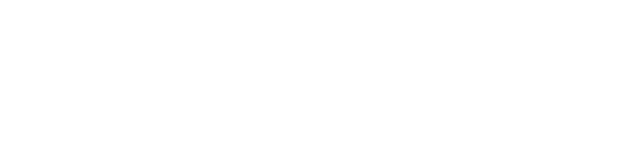
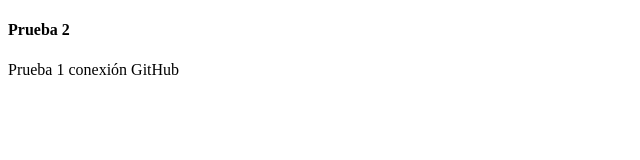
Before and after one commit to OresBryan/test1, a plain HTML site: page index.html in a window 1280 px wide. Shown: the whole page, without its empty margins (0-640 px from the left). Drawn offline with Linux system fonts and the light colour scheme.

Commit message:
Prueba 2 de conexión

```diff
--- a/index.html
+++ b/index.html
@@ -7,6 +7,9 @@
     <title>Prueba GIT</title>
 </head>
 <body>
-
+    <div>
+        <h4>Prueba 2</h4>
+        <p>Prueba 1 conexión GitHub</p>
+    </div>
 </body>
 </html>
```
